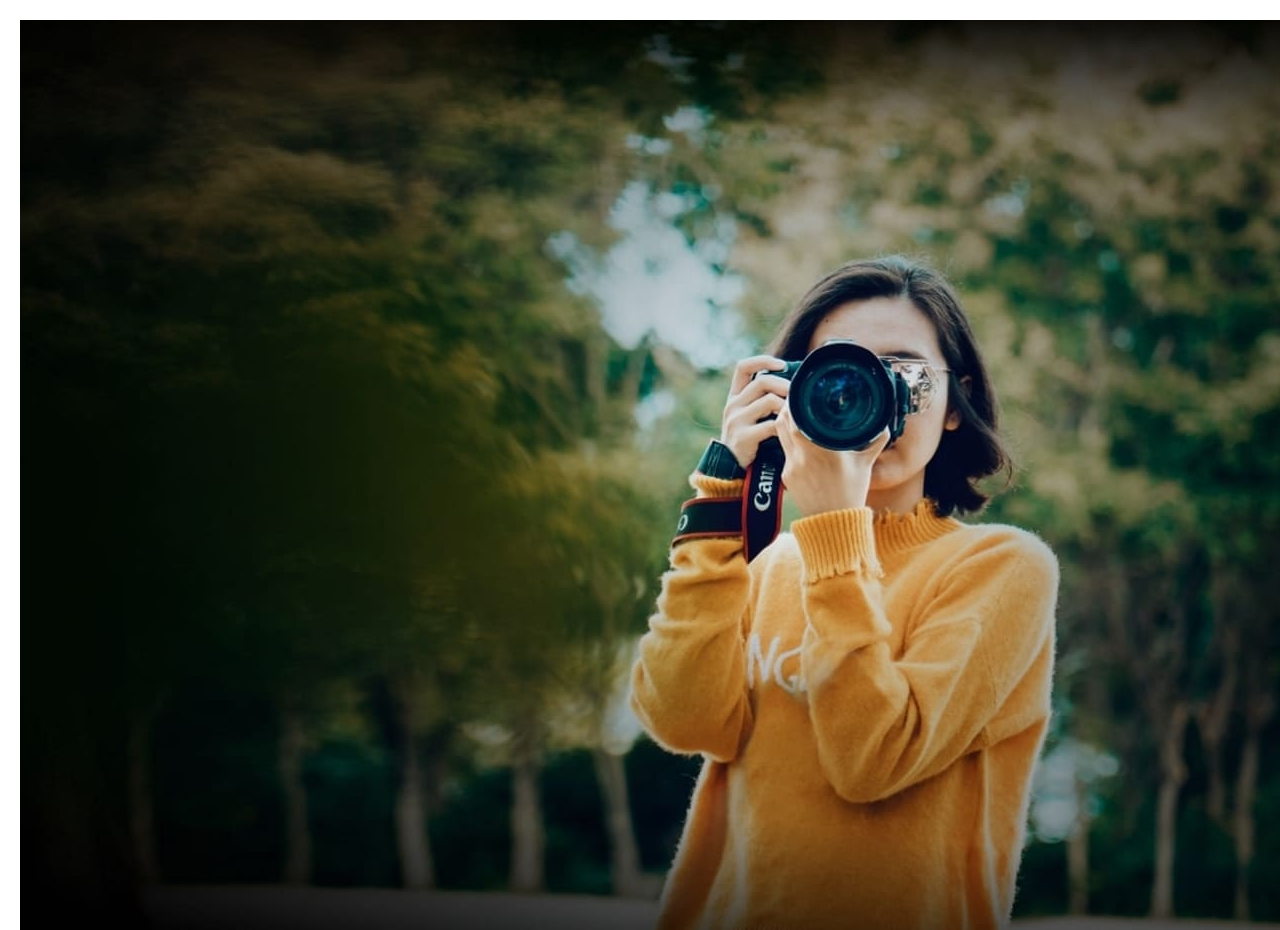
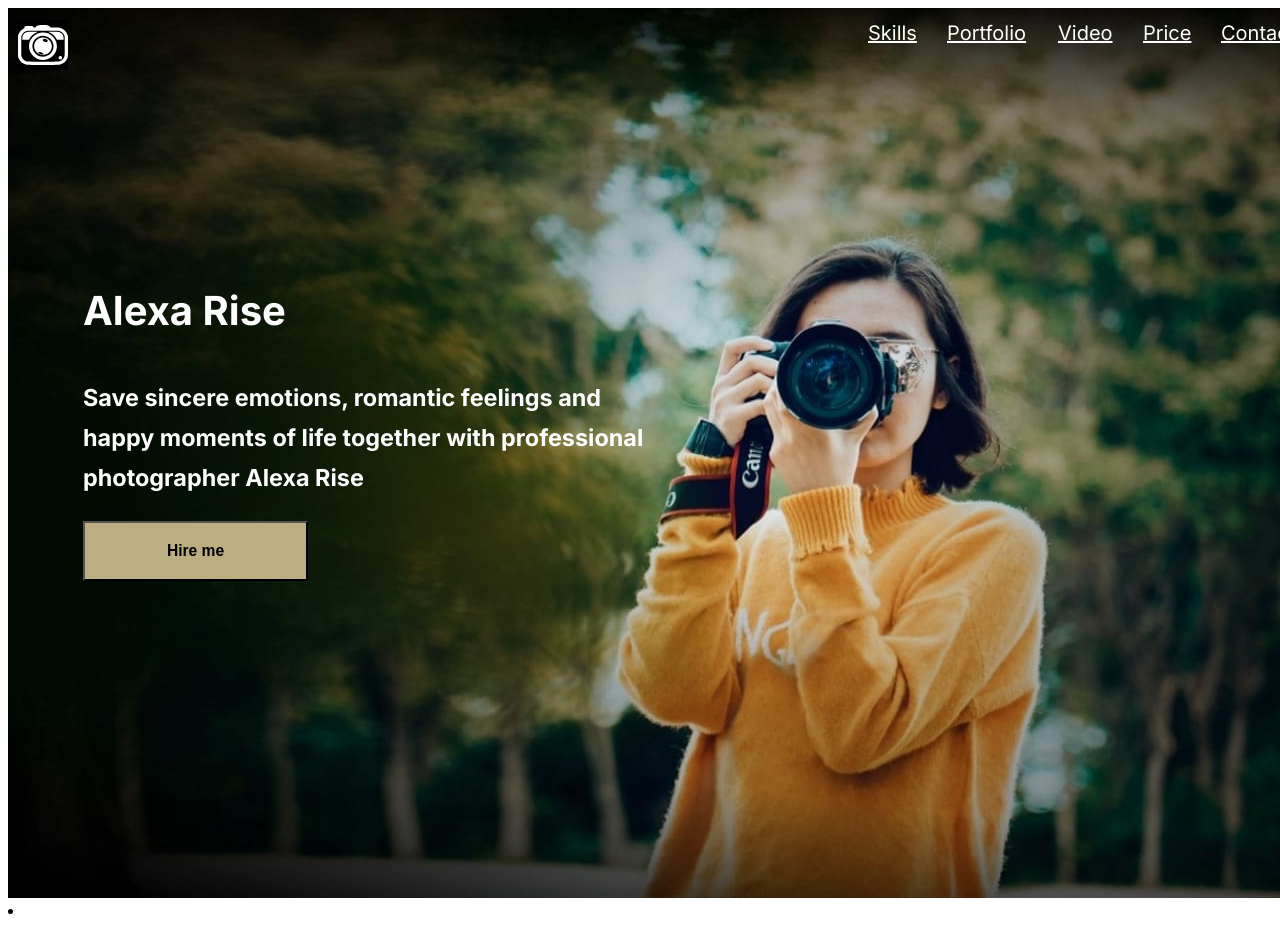
Before and after one commit to RattleRoll/portfolio, a plain HTML site: page index.html in a window 1280 px wide. Shown: the top 930 px of the page. Drawn offline with Linux system fonts and the light colour scheme.

Commit message:
Portfolio_mine

```diff
--- a/index.html
+++ b/index.html
@@ -12,8 +12,15 @@
 
 <div class="wrapper_header">
     <img class="main_photo" src="./assets/svg/logo 1.svg" alt="">
+    <img class="main_big" src="assets\img\bg.png" alt="">
+     <div class="main_port">
+        <h1>Alexa Rise</h1>
+        <h3>Save sincere emotions, romantic feelings and happy moments of life together with professional photographer Alexa Rise</h3>
+
+        <button> <h3>Hire me</h3>  </button>
+    </div>
+
     <li class="nov_links">
-        <img class="main_photo" src="./assets/svg/logo 1.svg" alt="">
         <div><a class="header_nav_link" href="index.html">Skills</a></div>
         <div><a class="header_nav_link_two" href="index.html">Portfolio</a></div>
         <div><a class="header_nav_link_three" href="index.html">Video</a></div>
@@ -21,7 +28,8 @@
         <div><a class="header_nav_link_five" href="index.html">Contacts</a></div>
         <div><a class="header_nav_link_six" href="index.html">en/ru</a></div>
     </li>
-   <img class="main_big" src="assets\img\bg.png" alt="">
+
+
 
 
 
--- a/style.css
+++ b/style.css
@@ -5,19 +5,15 @@
 
 .main_photo{
     position: absolute;
-left: 0%;
-right: 0%;
-top: 10%;
-bottom: 10%;
+    margin-top: 12px;
+    margin-left: 10px;
 
 background: black;
 }
 .wrapper_header {
     position: absolute;
-    width: 50px;
-    height: 50px;
-    left: 20px;
-    top: 20px;
+    width: 1440px;
+    height: 890px;
 }
 
 .header_nav_link{
@@ -95,11 +91,38 @@ text-align: center;
 color: #BDAE82;
 }
 .main_big{
-position: absolute;
-width: 1440px;
-height: 910px;
-left: 0px;
-top: 0px;
+position: static;
+width: 100%;
+height: 100%;
+
 
 background: url(header-bg.jpg)
 }
+.main_port{
+    position: absolute;
+height: 120px;
+left: 0%;
+right: 6%;
+top: 130px;
+font-family: 'Inter';
+font-style: normal;
+font-weight: 400;
+font-size: 20px;
+line-height: 40px;
+color: #FFFFFF;
+width: 570px;
+margin-top: 126px;
+margin-left: 75px;
+}
+
+h1{
+    height: 60px;
+}
+button{
+    position: absolute;
+    height: 60px;
+    width: 225px;
+    background: #BDAE82;
+    border-radius: 0px;
+    cursor: pointer;
+}
```
